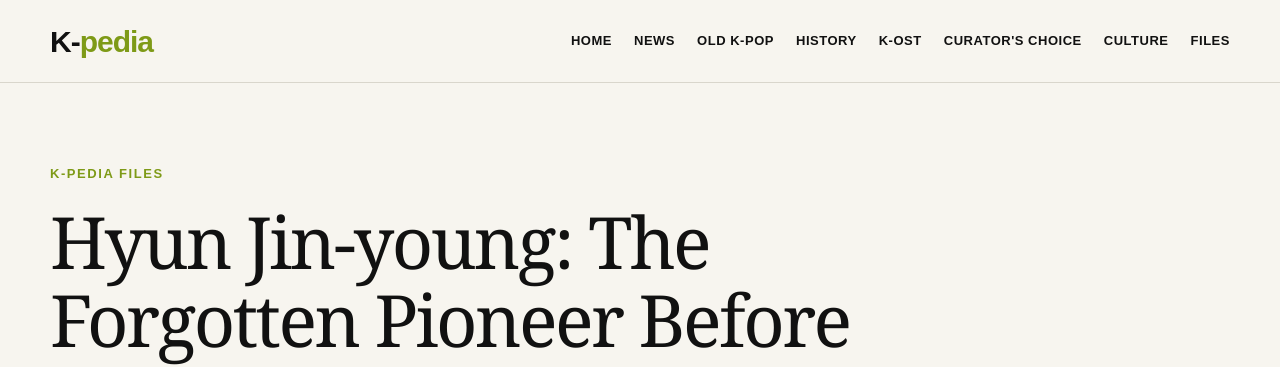
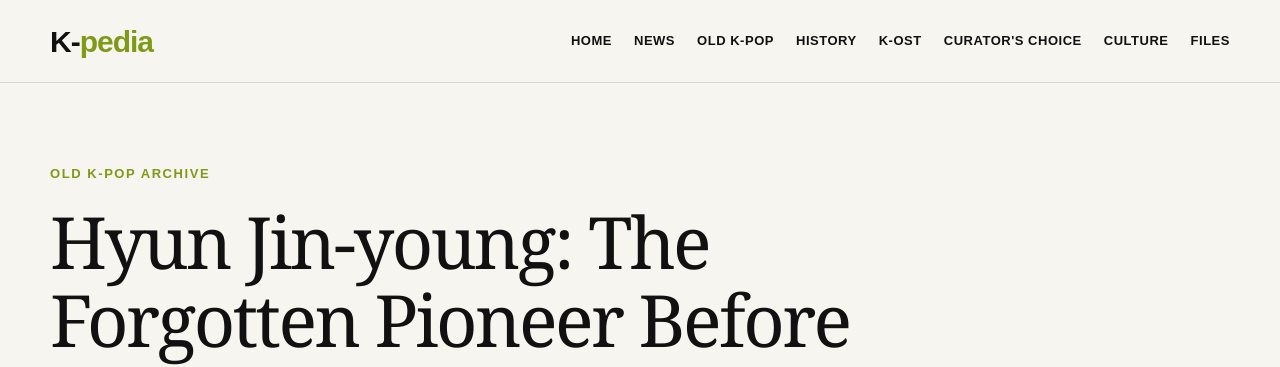
Before and after one commit to kpopkpedia/Kcurator, a Jekyll site: the page built from _posts/2026-09-08-hyun-jin-young-the-forgotten-pioneer-before-seo-taiji.md, in a window 1280 px wide and 900 px high. Shown: the top 367 px of the window. Built offline with Jekyll 4.4.1, drawn with Linux system fonts in a browser that asks for light colours; our own code applies the rules of GitHub Pages for plain Markdown files.

Commit message:
Update _posts/2026-09-08-hyun-jin-young-the-forgotten-pioneer-before-seo-taiji.md (via Pages CMS)

```diff
--- a/_posts/2026-09-08-hyun-jin-young-the-forgotten-pioneer-before-seo-taiji.md
+++ b/_posts/2026-09-08-hyun-jin-young-the-forgotten-pioneer-before-seo-taiji.md
@@ -1,7 +1,7 @@
 ---
 title: "Hyun Jin-young: The Forgotten Pioneer Before Seo Taiji"
 date: 2026-09-08 02:14:00
-category: K-pedia Files
+category: Old K-pop Archive
 description: Explore the legacy of Hyun Jin-young, the pioneer who introduced
   New Jack Swing and hip-hop dance to the Korean music industry in the early
   1990s.
```
